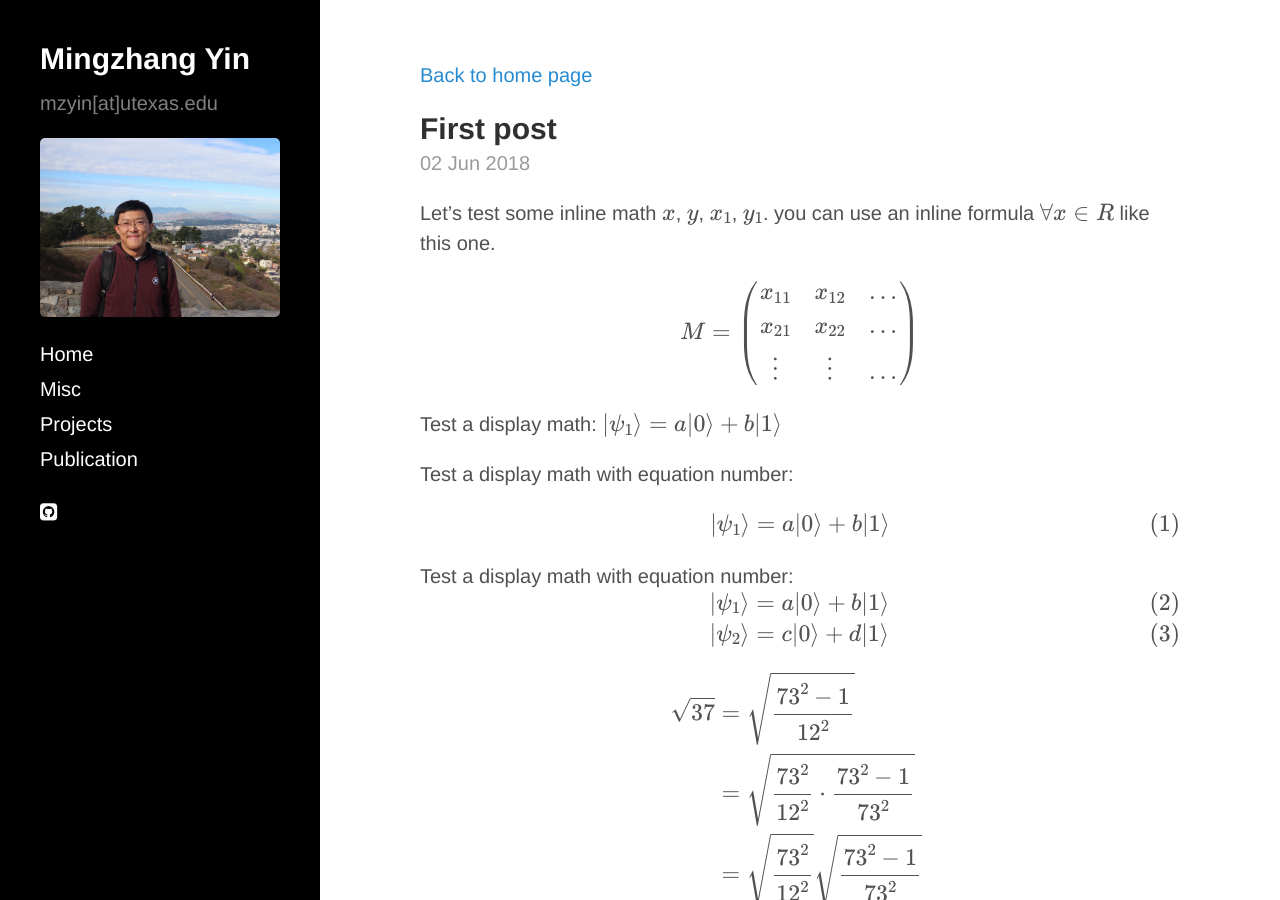
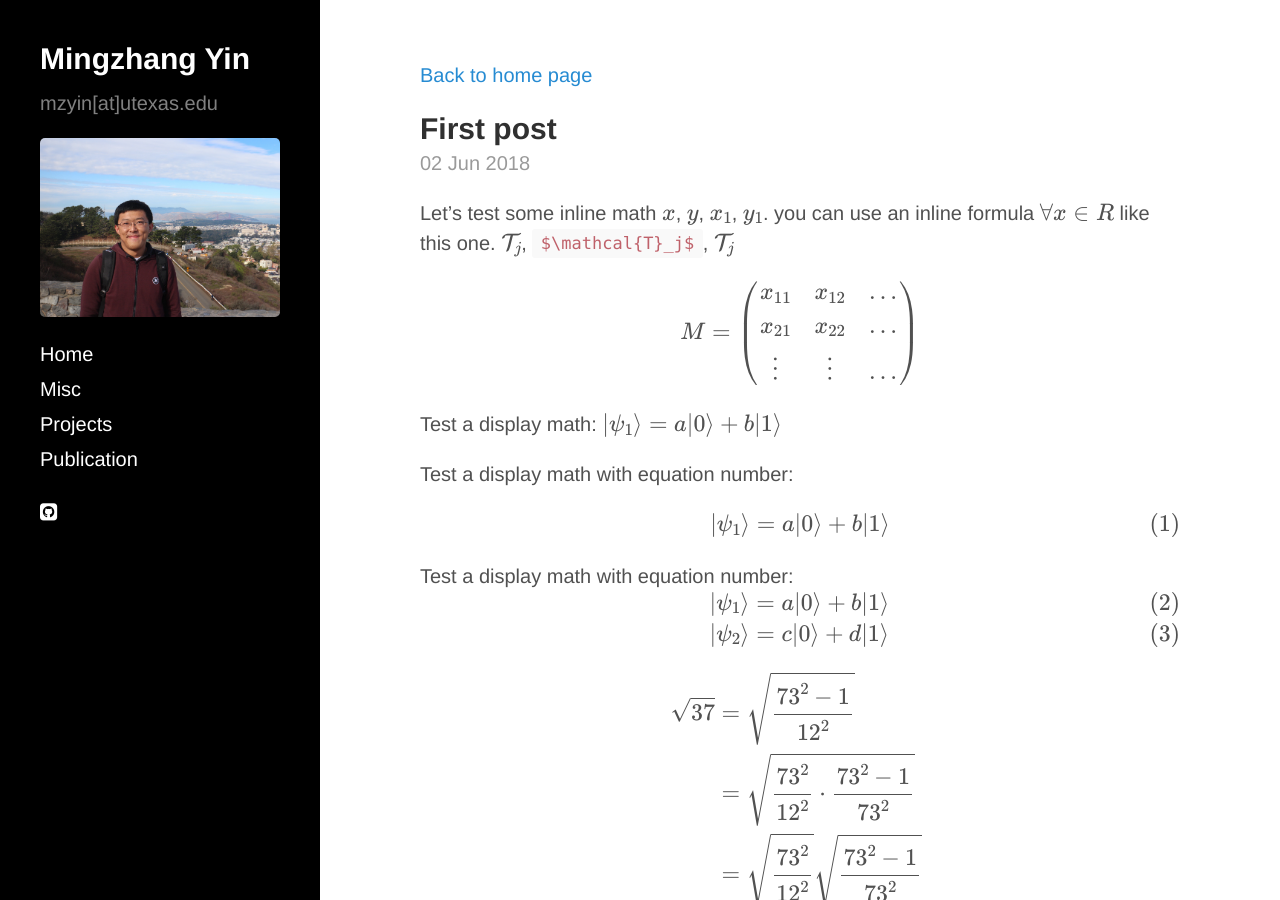
Before and after one commit to mingzhang-yin/mingzhang-yin.github.io, a Jekyll site: the page built from _posts/2018-06-02-test.md, in a window 1280 px wide and 900 px high. Built offline with Jekyll 4.4.1, drawn with Linux system fonts in a browser that asks for light colours; nearby versions of some CDN libraries; formulas are drawn with MathJax 3; comment, search, counter and statistics services are not loaded.

Commit message:
Update 2018-06-02-test.md

```diff
--- a/_posts/2018-06-02-test.md
+++ b/_posts/2018-06-02-test.md
@@ -8,7 +8,7 @@
 
 ---
 
-Let's test some inline math $x$, $y$, $x_1$, $y_1$. you can use an inline formula $$\forall x \in R$$ like this one.
+Let's test some inline math $x$, $y$, $x_1$, $y_1$. you can use an inline formula $$\forall x \in R$$ like this one. $\mathcal{T}_j$, `$\mathcal{T}_j$`, $\mathcal{T}_j $
 
 $$
 M = \left( \begin{array}{ccc}
```
